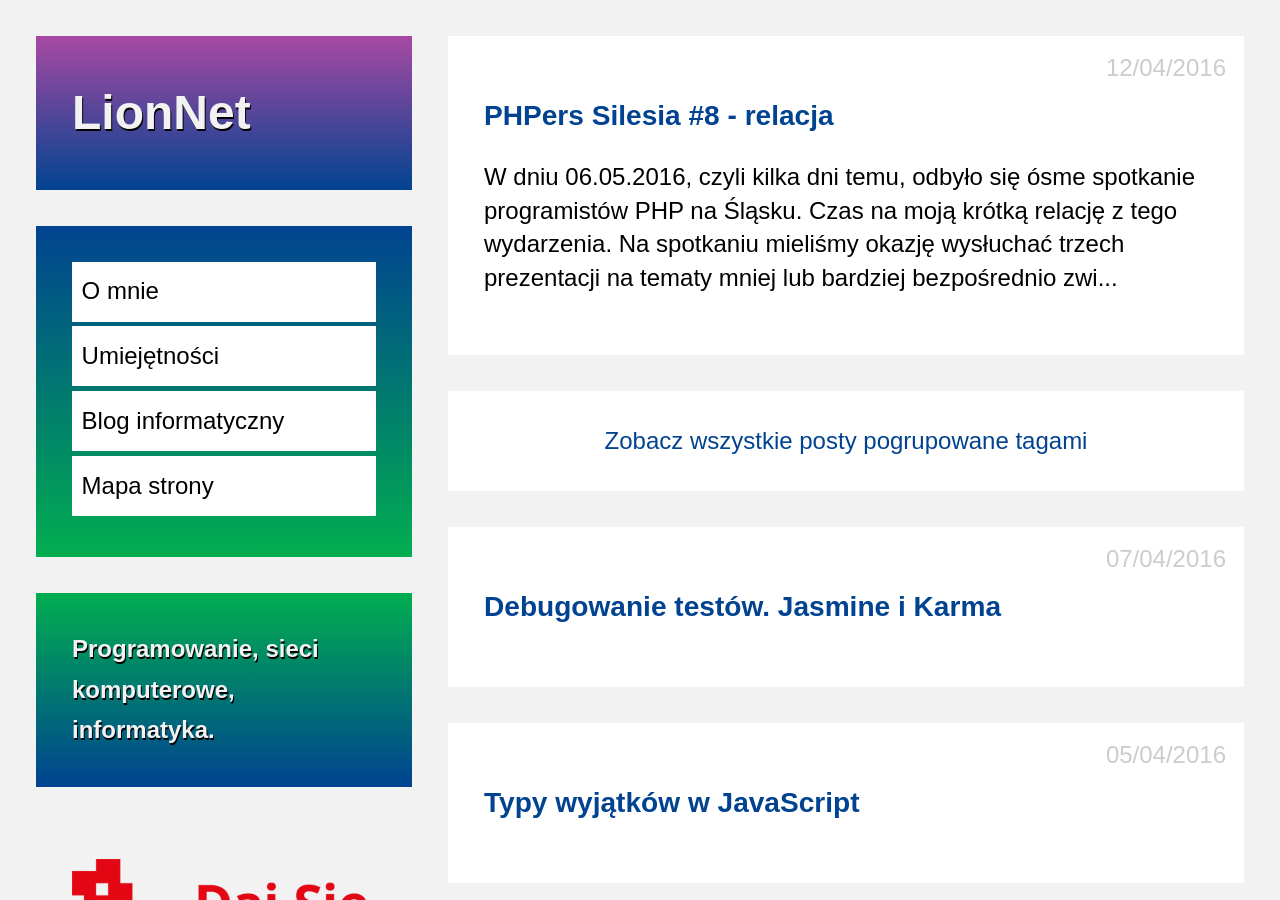
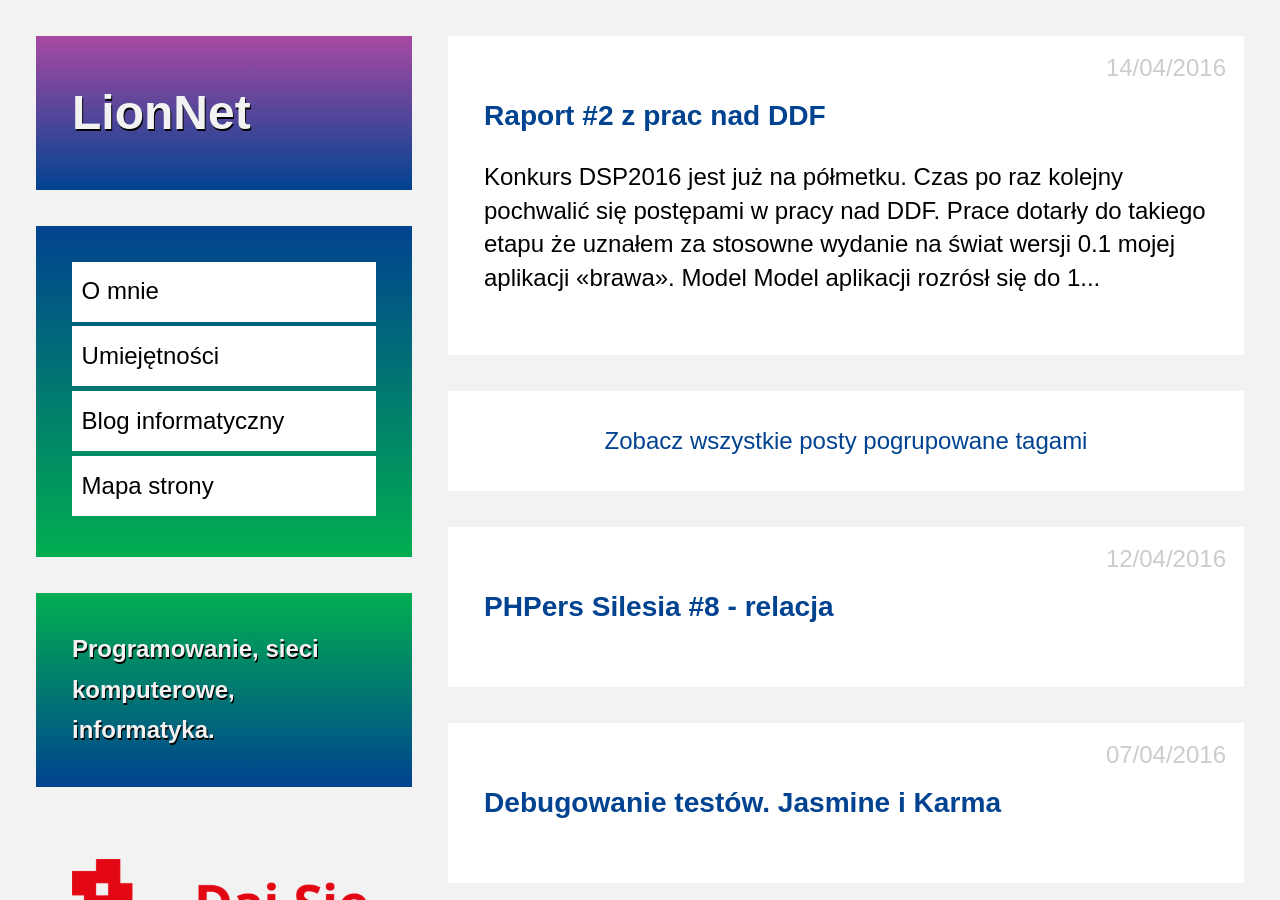
Before and after one commit to maciejlew/maciejlew.github.io, a Jekyll site: the page built from pages/blog.md, in a window 1280 px wide and 900 px high. Built offline with Jekyll 4.4.1, drawn with Linux system fonts in a browser that asks for light colours; some of the changed lines change nothing that is shown.

Commit message:
Adds post 'Raport #2 z prac nad DDF'

```diff
--- /dev/null
+++ b/_posts/2016-04-14-raport-2-z-prac-nad-ddf.md
@@ -0,0 +1,64 @@
+---
+layout: post
+title: "Raport #2 z prac nad DDF"
+date: "2016-04-14 22:50:00"
+description: 'Raport #2 z postępów w pracach nad projektem DDF - Drug Dose Framework'
+keywords: "daj się poznać 2016, konkurs programistyczny, aplikacja konkursowa,
+drug dose framework, aplikacja mobilna, pas pediatryczny, dawkowanie leków, yeoman,
+ionic framework, generator aplikacji, jasmine, bdd, testowanie aplikacji, wyjątki"
+tags:
+- DSP2016
+- JS
+- DDF
+- OOP
+- QA
+---
+
+Konkurs DSP2016 jest już na półmetku. Czas po raz kolejny pochwalić się postępami
+w pracy nad DDF.
+
+Prace dotarły do takiego etapu że uznałem za stosowne wydanie na świat wersji 0.1
+mojej aplikacji <<brawa>>.
+
+## Model
+
+Model aplikacji rozrósł się do 10 klas. Spróbowałem w JS zaimplementować takie
+znane wzorce jak fabryka i strategia - myślę że się to udało. Na chwilę obecną
+wydaje mi się że prace nad modelem zostały ukończone.
+
+Rozbudowałem diagram UML o nowe klasy oraz zaznaczyłem interakcję  między nimi:
+
+[Diagram klas w projekcie DDF]({{site.url}}/img/ddf002.png)
+
+## Kontroler
+
+Dostosowałem kontrolery do nowego modelu. W miejscach w których dane ładowane
+były bezpośrednio z plików JSON zastosowałem ich parsowanie przy pomocy fabryk
+i strategii. Podłączyłem także model obliczający dawki. Dodałem prostą obsługę
+błędów.
+
+## Widok
+
+Zmieniłem widok formularza obliczania dawki. W tej chwili wyniki i ewentualne
+błędy prezentowane są w postaci wyskakujących alertów. Mam zamiar to zmienić
+na komponent modal, dostępny w Ionic, w najbliższej przyszłości.
+
+## Testy
+
+Udało mi się utrzymać wysoki poziom pokrycia kodu testami jednostkowymi. A nawet
+go zwiększyć. Pokrycie kodu to niemal 95% <<oklaski rozległy się nawet z
+najdalszej części sali>>:
+
+ * Statements : 94.71% ( 322/340 )
+ * Branches : 85.82% ( 115/134 )
+ * Functions: 92.59% ( 75/81 )
+ * Lines: 94.71% ( 322/340 )
+
+## Plany
+
+W ciągu kilku następnych tygodni mam zamian ogarnąć wgrywanie aplikacji na
+urządzenia mobilne, zmienić trochę wygląd - zwłaszcza wyniki obliczeń, dodać
+interfejs pozwalający na wybór zestawu leków, popracować nad komunikacją apki z
+systemem plików na telefonie.
+
+{% include acronyms.md %}
--- a/pages/map.md
+++ b/pages/map.md
@@ -24,6 +24,7 @@ redirect_from: /map/
  * [Umiejętności](../umiejetnosci)
  * [Kontakt](../kontakt)
  * [Blog informatyczny](../blog)
+   * [Raport #2 z prac nad DDF](../2016/04/14/raport-2-z-prac-nad-ddf.html)
    * [PHPers Silesia #8 - relacja](../2016/04/12/phpers-silesia-8-relacja.html)
    * [Debugowanie testów. Jasmine i Karma](../2016/04/07/debugowanie-testow-jasmine-i-karma.html)
    * [Typy wyjątków w JavaScript](../2016/04/05/typy-wyjatkow-w-javascript.html)
```
